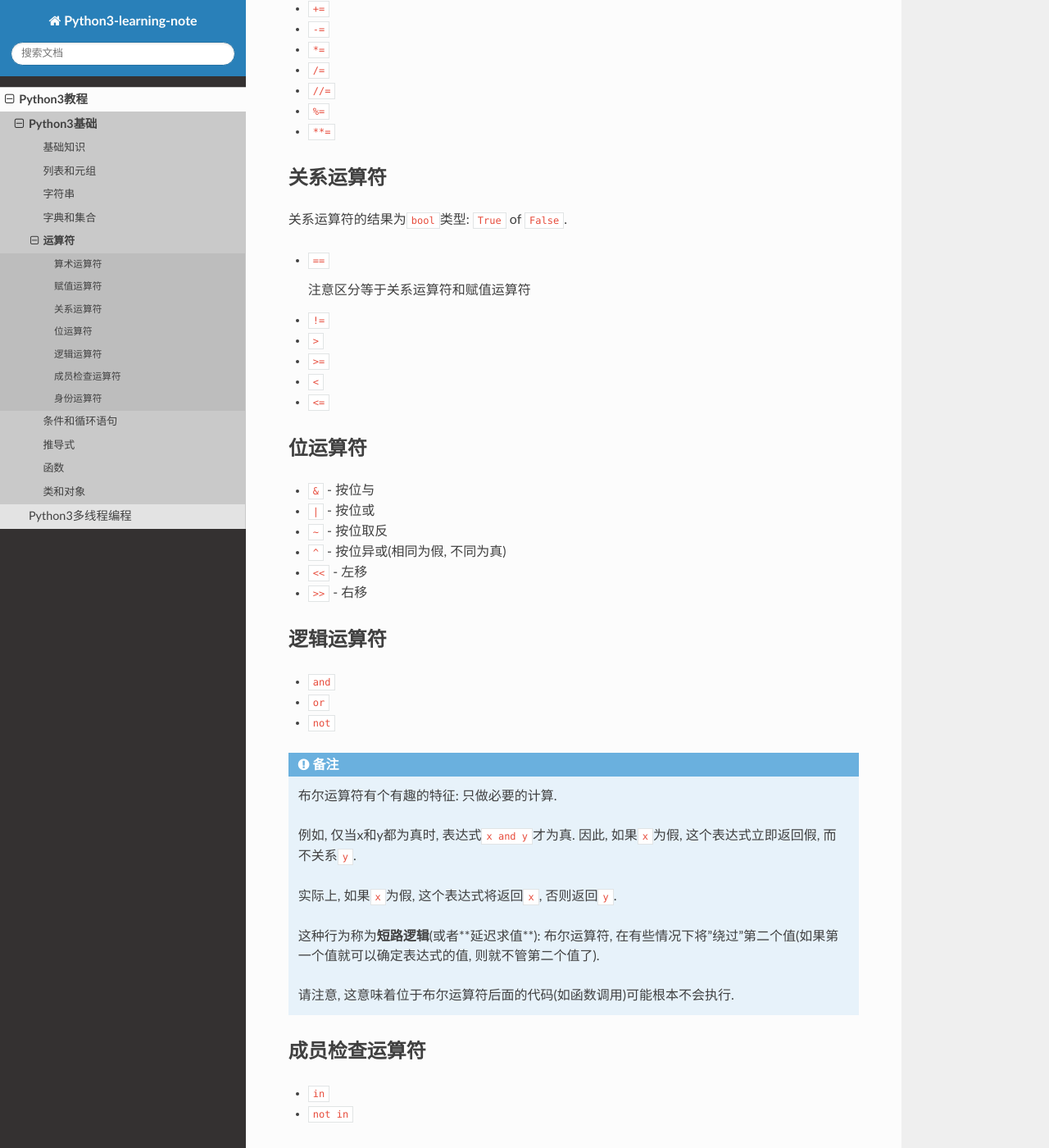
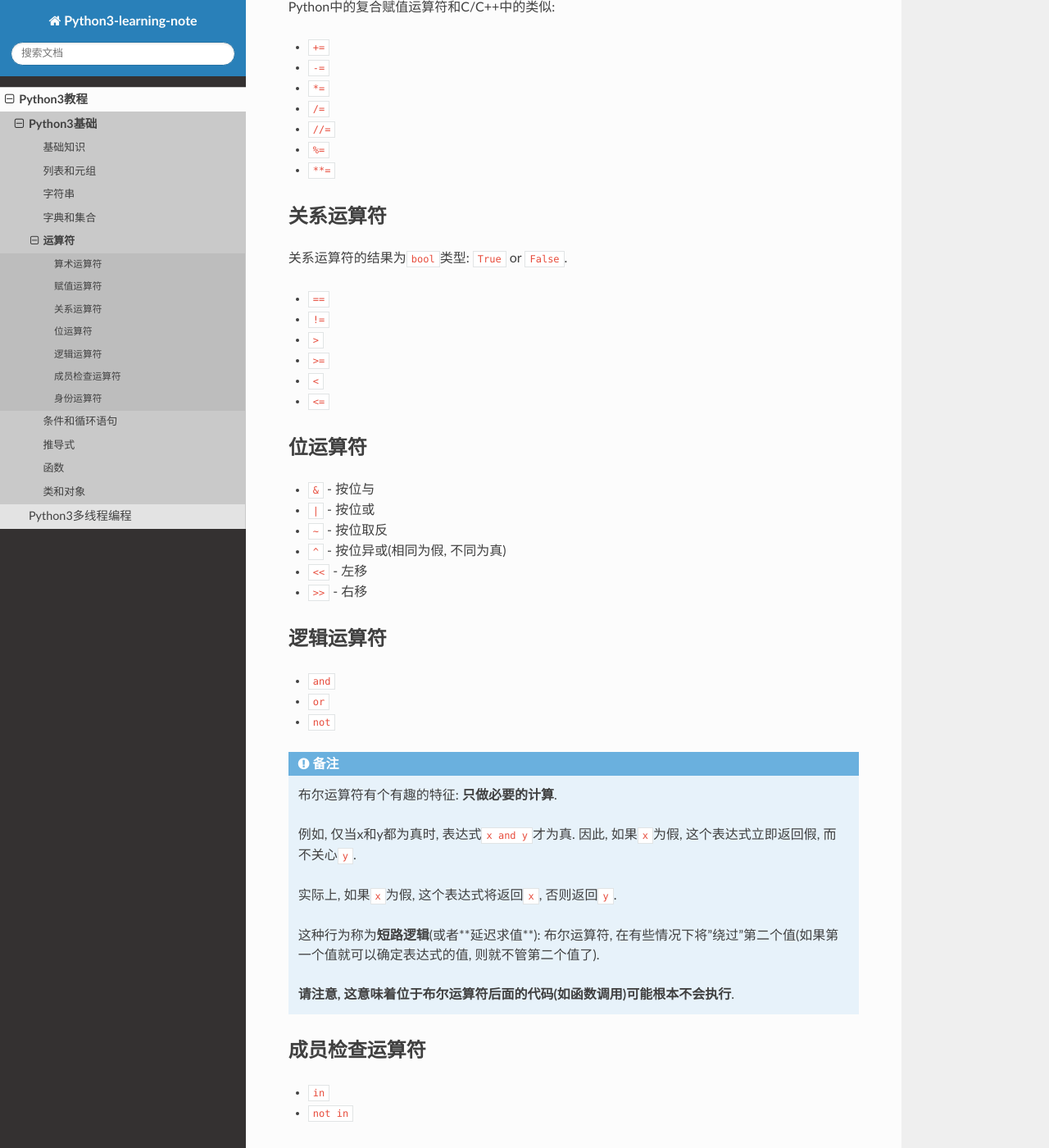
Before and after one commit to My-LearningNotes/Python3, a Sphinx documentation site: the page built from source/tutorial/basics/operator.rst, in a window 1280 px wide and 1400 px high, scrolled down 1074 px. Shown: the whole window at 82% size. Built offline with Sphinx 7.4.7 and the Read the Docs theme 2.0.0, drawn with Linux system fonts in a browser that asks for light colours; some of the changed text lies outside the part shown.

Commit message:
修改关于运算符的笔记

```diff
--- a/source/tutorial/basics/operator.rst
+++ b/source/tutorial/basics/operator.rst
@@ -3,145 +3,120 @@
 
 Python支持以下类型的运算符:
 
--  算术运算符
+-   算术运算符
+-   关系运算符
+-   赋值运算符
+-   逻辑运算符
+-   位运算符
+-   成员检查运算符
+-   身份运算符
 
--  关系运算符
 
--  赋值运算符
-
--  逻辑运算符
-
--  位运算符
-
--  成员检查运算符
-
--  身份运算符
-
-运算符表示数学运算关系, 由运算符和运算数组合构成表达式, **表达式必有值**.
+运算符表示运算关系, 由运算符和运算数组合构成表达式, **表达式必有值**\ .
 
 .. note::
 
-  表达式: 表达某种数学运算关系的式子.
+    表达式和语句
+
+    表达式: 表示某种运算关系的式子, 表达式必有值.
+
+    语句: 编程语言中的指令执行单位.
+
 
 算术运算符
 ----------
 
--  ``+``
+-   ``+``
+-   ``-``
+-   ``*``
+-   ``/`` - 除法, 返回浮点数
+-   ``//`` - 取整除法, 结果值返回整数部分
+-   ``%`` -取模(余数)
+-   ``**`` - 幂运算
 
--  ``-``
-
--  ``*``
-
--  ``/`` - 除法, 返回浮点数
-
--  ``//`` - 取整除法, 结果值返回整数部分
-
--  ``%`` -取模(余数)
-
--  ``**`` - 幂运算
 
 赋值运算符
 ----------
 
 赋值表达式的值, 等于赋值运算符的右值.
 
--  ``=``
-
 复合赋值运算符
 ~~~~~~~~~~~~~~
 
 Python中的复合赋值运算符和C/C++中的类似:
 
--  ``+=``
+-   ``+=``
+-   ``-=``
+-   ``*=``
+-   ``/=``
+-   ``//=``
+-   ``%=``
+-   ``**=``
 
--  ``-=``
-
--  ``*=``
-
--  ``/=``
-
--  ``//=``
-
--  ``%=``
-
--  ``**=``
 
 关系运算符
 ----------
 
-关系运算符的结果为\ ``bool``\ 类型: ``True`` of ``False``.
+关系运算符的结果为\ ``bool``\ 类型: ``True`` or ``False``.
 
 -  ``==``
+-  ``!=``
+-  ``>``
+-  ``>=``
+-  ``<``
+-  ``<=``
 
-   注意区分等于关系运算符和赋值运算符
-
--  ``!=``
-
--  ``>``
-
--  ``>=``
-
--  ``<``
-
--  ``<=``
 
 位运算符
 --------
 
--  ``&`` - 按位与
+-   ``&`` - 按位与
+-   ``|`` - 按位或
+-   ``~`` - 按位取反
+-   ``^`` - 按位异或(相同为假, 不同为真)
+-   ``<<`` - 左移
+-   ``>>`` - 右移
 
--  ``|`` - 按位或
-
--  ``~`` - 按位取反
-
--  ``^`` - 按位异或(相同为假, 不同为真)
-
--  ``<<`` - 左移
-
--  ``>>`` - 右移
 
 逻辑运算符
 ----------
 
--  ``and``
-
--  ``or``
-
--  ``not``
+-   ``and``
+-   ``or``
+-   ``not``
 
 .. note::
 
-  布尔运算符有个有趣的特征: 只做必要的计算.
+    布尔运算符有个有趣的特征: \ **只做必要的计算**\ .
 
-  例如, 仅当x和y都为真时, 表达式\ ``x and y``\ 才为真. 因此, 如果\ ``x``\ 为假, 这个表达式立即返回假, 而不关系\ ``y``.
+    例如, 仅当x和y都为真时, 表达式\ ``x and y``\ 才为真. 因此, 如果\ ``x``\ 为假, 这个表达式立即返回假, 而不关心\ ``y``\ .
 
-  实际上, 如果\ ``x``\ 为假, 这个表达式将返回\ ``x``, 否则返回\ ``y``.
+    实际上, 如果\ ``x``\ 为假, 这个表达式将返回\ ``x``, 否则返回\ ``y``.
 
-  这种行为称为\ **短路逻辑**\ (或者**延迟求值**): 布尔运算符,
-  在有些情况下将"绕过"第二个值(如果第一个值就可以确定表达式的值, 则就不管第二个值了).
+    这种行为称为\ **短路逻辑**\ (或者**延迟求值**): 布尔运算符,
+    在有些情况下将"绕过"第二个值(如果第一个值就可以确定表达式的值, 则就不管第二个值了).
 
-  请注意, 这意味着位于布尔运算符后面的代码(如函数调用)可能根本不会执行.
+    **请注意, 这意味着位于布尔运算符后面的代码(如函数调用)可能根本不会执行**\ .
+
 
 成员检查运算符
 --------------
 
--  ``in``
+-   ``in``
+-   ``not in``
 
--  ``not in``
 
 身份运算符
 ----------
 
--  ``is/is not``
+-   ``is/is not`` - 判断是否是同一个对象
 
-   判断是否是同一个对象.
+-   ``is``\ 和\ ``==``\ 的区别:
 
--  ``is``\ 和\ ``==``\ 的区别
+    -   ``is``\ 用来判断是否是同一个对象
+    -   ``==``\ 用来判断两个值是否相等
 
-   -  ``is``\ 用来判断是否是同一个对象
-
-   -  ``==``\ 用来判断两个值是否相等
 
 .. note::
 
-  Python运算符的优先级控制: 使用圆括号()来控制执行顺序.
+    Python运算符的优先级控制: 使用圆括号()来控制执行顺序.
```
